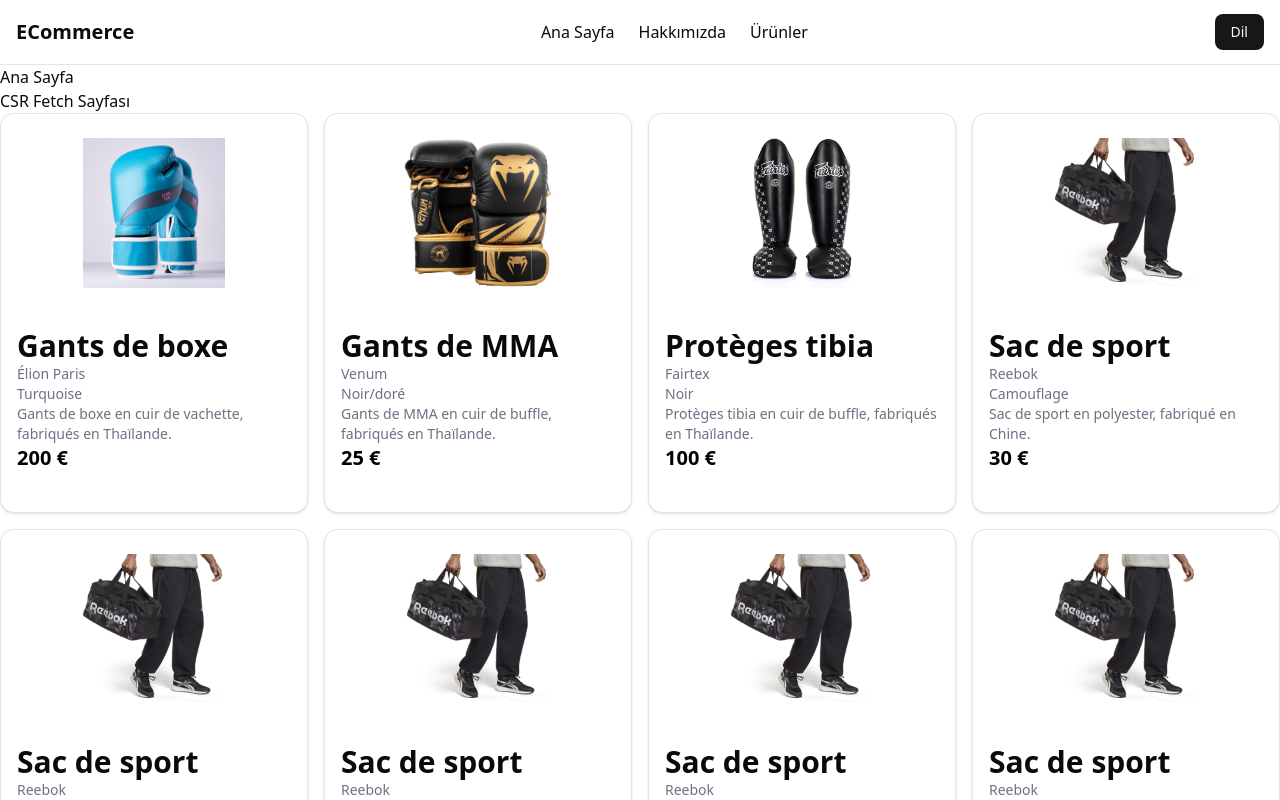
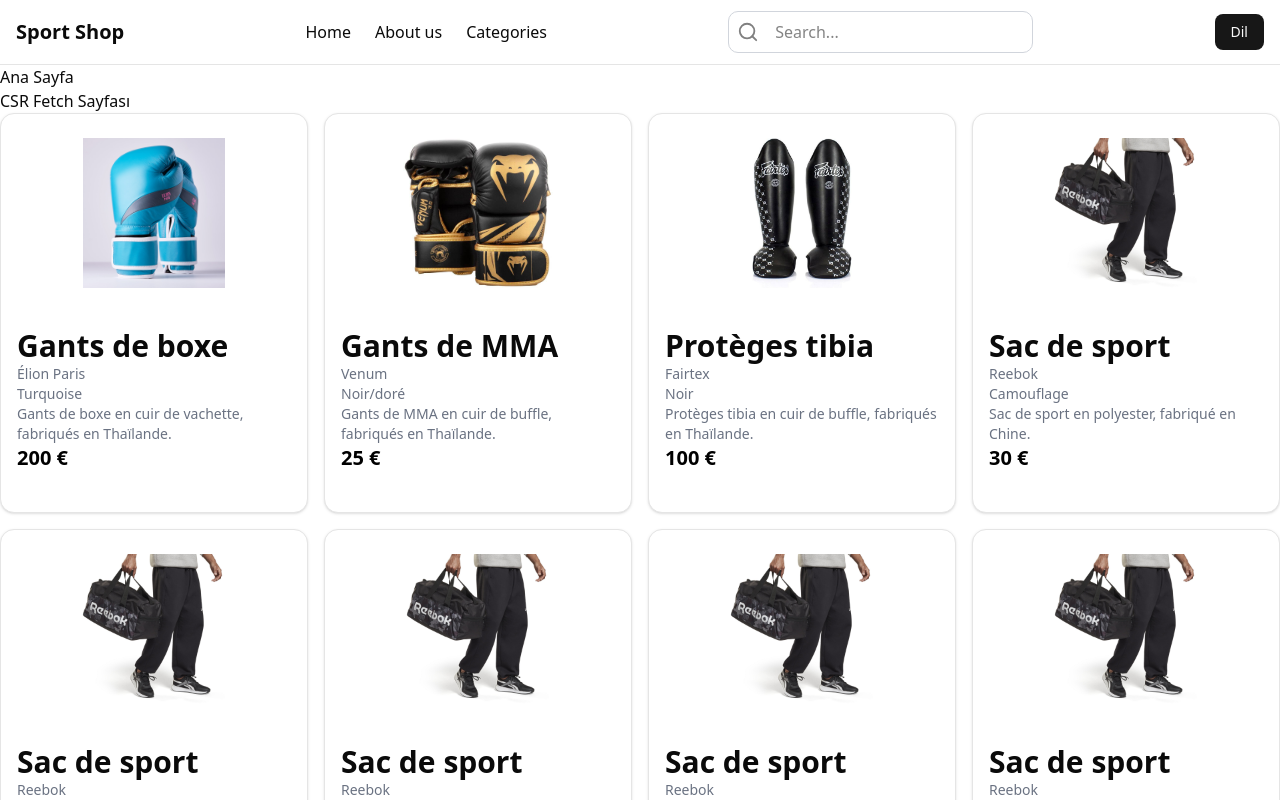
Before and after one commit to talha667ko/Acunmedya-TVNJFS, a Next.js app in the folder Typescript-Mart3/: page / in a window 1280 px wide. Shown: the top 800 px of the page. Built offline with nearby package versions, Linux system fonts and the light colour scheme.

Commit message:
search bar

```diff
--- a/Typescript-Mart3/package.json
+++ b/Typescript-Mart3/package.json
@@ -15,7 +15,7 @@
     "class-variance-authority": "^0.7.1",
     "clsx": "^2.1.1",
     "lucide-react": "^0.483.0",
-    "next": "15.2.0",
+    "next": "^15.3.1",
     "react": "^19.0.0",
     "react-dom": "^19.0.0",
     "tailwind-merge": "^3.0.2",
--- a/Typescript-Mart3/src/app/components/CardCom.tsx
+++ b/Typescript-Mart3/src/app/components/CardCom.tsx
@@ -74,7 +74,7 @@
         <>
             <div className="grid grid-cols-1 md:grid-cols-2 lg:grid-cols-4 gap-4">
                 {cardData.map((card, index) => (
-                    <Card key={index} className="w-full h-100 max-w-xs overflow-hidden transition-all duration-300 hover:shadow-lg">
+                    <Card key={index} className="w-full h-100 max-w-xs overflow-hidden transition-all duration-300 hover:shadow-xl">
                         <div className="relative overflow-hidden">
                             <img src={card.img} alt={card.title} className="w-full h-full object-contain"/>
                         </div>
--- a/Typescript-Mart3/src/app/components/Navbar/Navbar.tsx
+++ b/Typescript-Mart3/src/app/components/Navbar/Navbar.tsx
@@ -8,7 +8,7 @@
   DropdownMenuSeparator,
   DropdownMenuTrigger,
 } from "@/components/ui/dropdown-menu";
-import { Menu, X } from "lucide-react";
+import { Menu, Search, X } from "lucide-react";
 import Link from "next/link";
 import { useState } from "react";
 
@@ -30,18 +30,28 @@
       justify-between"
       >
         <Link className="font-bold text-xl" href={"/"}>
-          ECommerce
+          Sport Shop
         </Link>
+
 
         {/* Desktop Navbar */}
         {/* md:flex -> Medium ve üstü ekranlarda flex yapısıyla gözük. */}
         <div className="hidden md:flex space-x-6">
-          <Link href={"/"}>Ana Sayfa</Link>
-          <Link href={"/Hakkimizda"}>Hakkımızda</Link>
-          <Link href={"/"}>Ürünler</Link>
+          <Link href={"/"}>Home</Link>
+          <Link href={"/About-us"}>About us</Link>
+          <Link href={"/"}>Categories</Link>
         </div>
         {/* Desktop Navbar */}
 
+        {/* Search bar*/}
+        <div className="flex border items-center border-gray-300 rounded-lg px-2">
+          <Search className="hover:cursor-text" color="gray"/>
+          <input
+            type="text"
+            placeholder="Search..."
+            className="px-4 py-2 border-none rounded-lg focus:outline-none focus:none w-full"
+          />
+        </div>
         {/* Mobile Navbar Button */}
         <div className="md:hidden">
           <Button
@@ -64,9 +74,9 @@
           }
         >
           <div className="flex flex-col space-y-4 p-6">
-            <Link href={"/"}>Ana Sayfa</Link>
-            <Link href={"/"}>Hakkımızda</Link>
-            <Link href={"/"}>Ürünler</Link>
+            <Link href={"/"}>Home</Link>
+            <Link href={"/About-us"}>About us</Link>
+            <Link href={"/"}>Categories</Link>
           </div>
         </div>
 
--- a/Typescript-Mart3/src/app/page.tsx
+++ b/Typescript-Mart3/src/app/page.tsx
@@ -1,4 +1,3 @@
-import { Card } from "@/components/ui/card";
 import Link from "next/link";
 import CardCom from "./components/CardCom";
 
```
Also changed, not shown: Typescript-Mart3/src/app/(pages)/About-us/page.tsx (renamed from Typescript-Mart3/src/app/(pages)/Hakkimizda/page.tsx), 1 other file (tests, documents, lock files or other folders).
